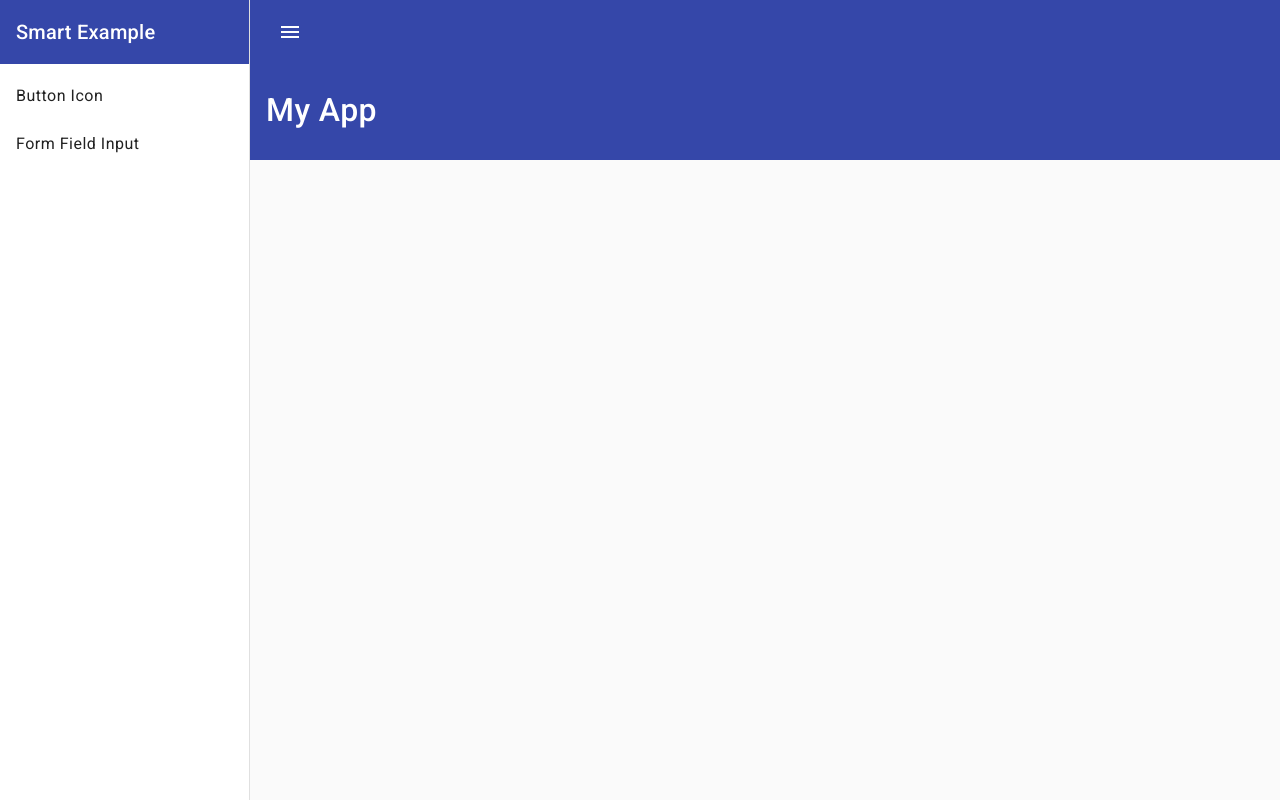
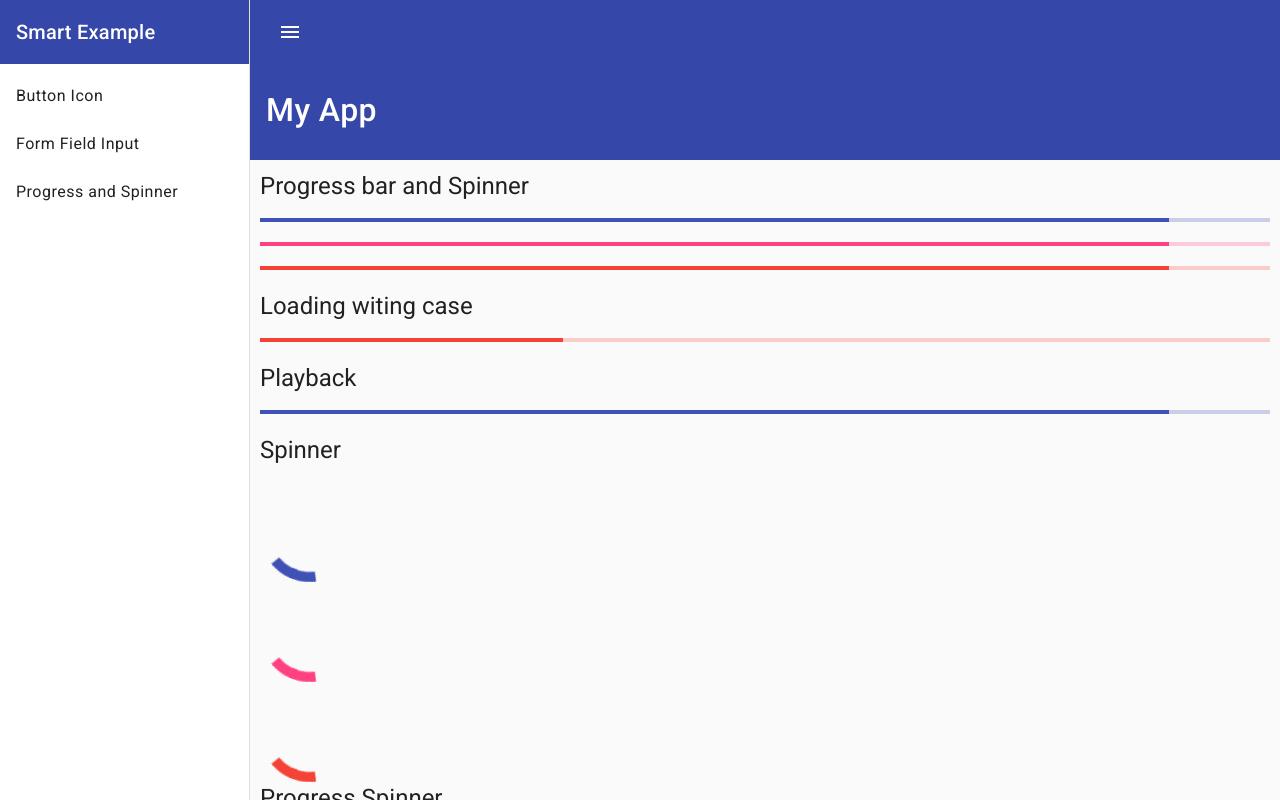
Before and after one commit to williammuniz/angular-material, an Angular app: page /progsBarSpinner in a window 1280 px wide. Before the commit this address led to /. Built offline with nearby package versions, Linux system fonts and the light colour scheme.

Commit message:
progress bar and spinner

```diff
--- a/src/app/app.component.html
+++ b/src/app/app.component.html
@@ -4,6 +4,7 @@
     <mat-nav-list>
       <a mat-list-item [routerLink]="['/buttonIcon']">Button Icon</a>
       <a mat-list-item [routerLink]="['/formFieldInput']">Form Field Input</a>
+      <a mat-list-item [routerLink]="['/progsBarSpinner']">Progress and Spinner</a>
 
     </mat-nav-list>
   </mat-sidenav>
@@ -29,8 +30,9 @@
       <span>My App</span>
       }
     </mat-toolbar>
-
-    <router-outlet></router-outlet>
+    <div class="content">
+      <router-outlet></router-outlet>
+    </div>
 
 
   </mat-sidenav-content>
--- a/src/app/app.component.scss
+++ b/src/app/app.component.scss
@@ -29,3 +29,7 @@
 .title {
     margin-bottom: 500px;
 }
+
+.content{
+    padding: 10px;
+}
--- a/src/app/app.routes.ts
+++ b/src/app/app.routes.ts
@@ -1,9 +1,12 @@
 import { Routes } from '@angular/router';
 import { ButtonsIconComponent } from './buttons-icon/buttons-icon.component';
 import { FormFieldInputComponent } from './form-field-input/form-field-input.component';
+import { ProgressSpinnerComponent } from './progress-spinner/progress-spinner.component';
 
 export const routes: Routes = [
     { path: '', redirectTo: 'buttonIcon', pathMatch: 'full' },
     { path: 'buttonIcon', component: ButtonsIconComponent },
     { path: 'formFieldInput', component: FormFieldInputComponent },
+    { path: 'progsBarSpinner', component: ProgressSpinnerComponent },
+
 ];
--- /dev/null
+++ b/src/app/progress-spinner/progress-spinner.component.html
@@ -0,0 +1,25 @@
+<h1>Progress bar and Spinner</h1>
+<mat-progress-bar [value]="loadingPercent" color="primary"></mat-progress-bar>
+<br>
+<mat-progress-bar [value]="loadingPercent" color="accent"></mat-progress-bar>
+<br>
+<mat-progress-bar [value]="loadingPercent" color="warn"></mat-progress-bar>
+
+<br>
+<h1>Loading witing case</h1>
+<mat-progress-bar [value]="queryValue" color="warn" [mode]="queryMode"></mat-progress-bar>
+
+<br>
+<h1>Playback</h1>
+<mat-progress-bar [value]="loadingPercent" color="primary" mode="buffer"
+    [bufferValue]="currentPlayback"></mat-progress-bar>
+
+
+<br>
+<h1>Spinner</h1>
+<mat-spinner color="primary"></mat-spinner>
+<mat-spinner color="accent"></mat-spinner>
+<mat-spinner color="warn"></mat-spinner>
+
+<h1>Progress Spinner</h1>
+<mat-progress-spinner [value]="loadingPercent" color="warn"></mat-progress-spinner>
--- /dev/null
+++ b/src/app/progress-spinner/progress-spinner.component.ts
@@ -0,0 +1,46 @@
+import { Component, OnInit } from '@angular/core';
+import { MatProgressBarModule, ProgressBarMode } from '@angular/material/progress-bar';
+import { MatProgressSpinnerModule } from '@angular/material/progress-spinner';
+import { concat, interval, map, take, takeWhile, tap } from 'rxjs';
+
+
+@Component({
+  selector: 'app-progress-spinner',
+  imports: [MatProgressBarModule, MatProgressSpinnerModule],
+  templateUrl: './progress-spinner.component.html',
+  styleUrl: './progress-spinner.component.scss'
+})
+export class ProgressSpinnerComponent implements OnInit {
+
+  loadingPercent = 0;
+  queryValue = 0;
+  queryMode: ProgressBarMode = 'query';
+  currentPlayback = 0;
+
+
+  constructor() {
+
+  }
+
+  ngOnInit(): void {
+    this.loadingProgress(500).subscribe(i => this.loadingPercent = i);
+
+    this.loadingProgress(420).subscribe(i => this.currentPlayback = i);
+
+
+    concat(
+      interval(3000).
+        pipe(
+          take(1),
+          tap(_ => (this.queryMode = 'determinate')),
+        ),
+      this.loadingProgress(500)).subscribe(i => this.queryValue = i);
+  }
+
+  loadingProgress(speed: number) {
+    return interval(speed).pipe(
+      map(i => i * 10),
+      takeWhile(i => i <= 100)
+    );
+  }
+}
```
Also changed, not shown: src/app/progress-spinner/progress-spinner.component.scss (added), 1 other file (tests, documents, lock files or other folders).
